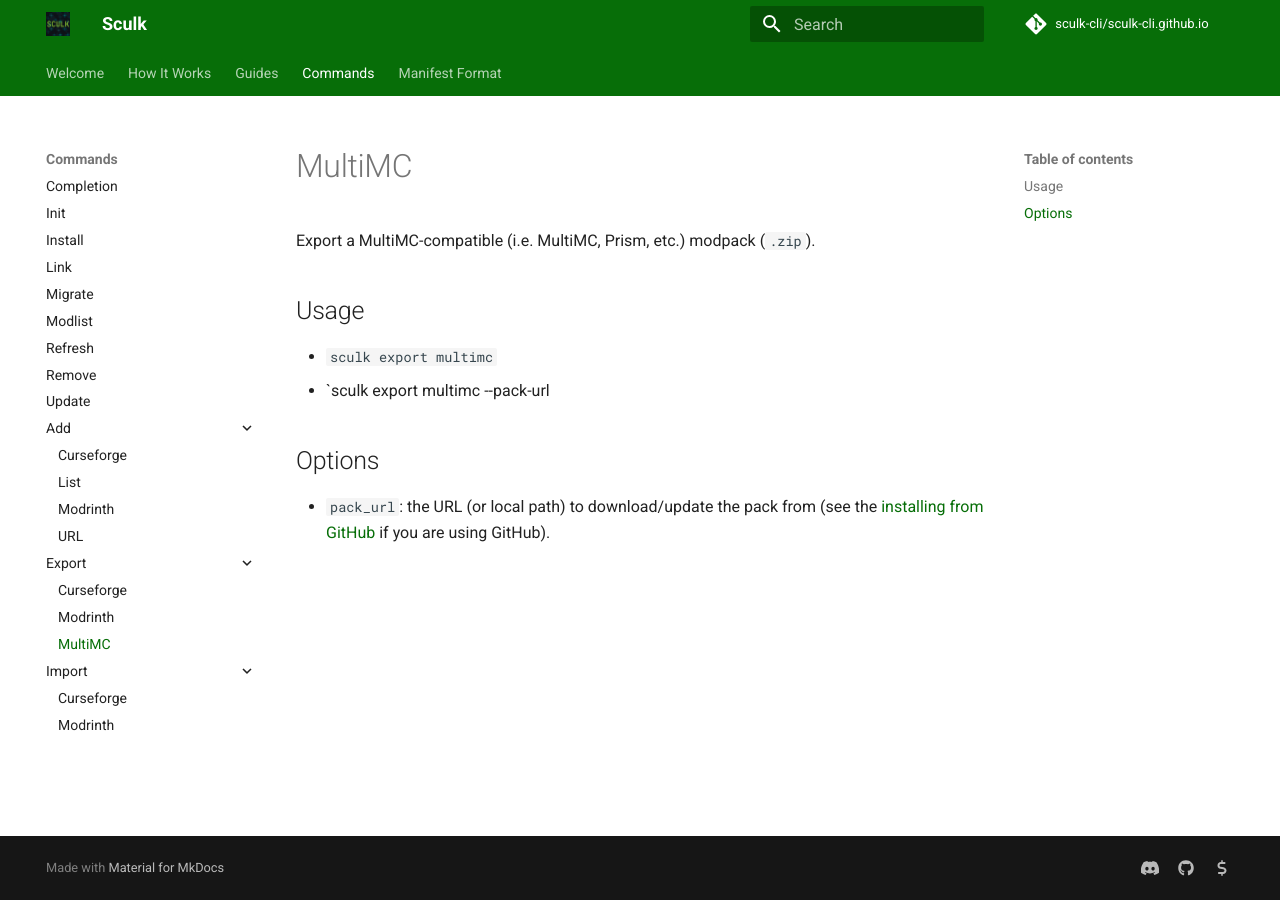
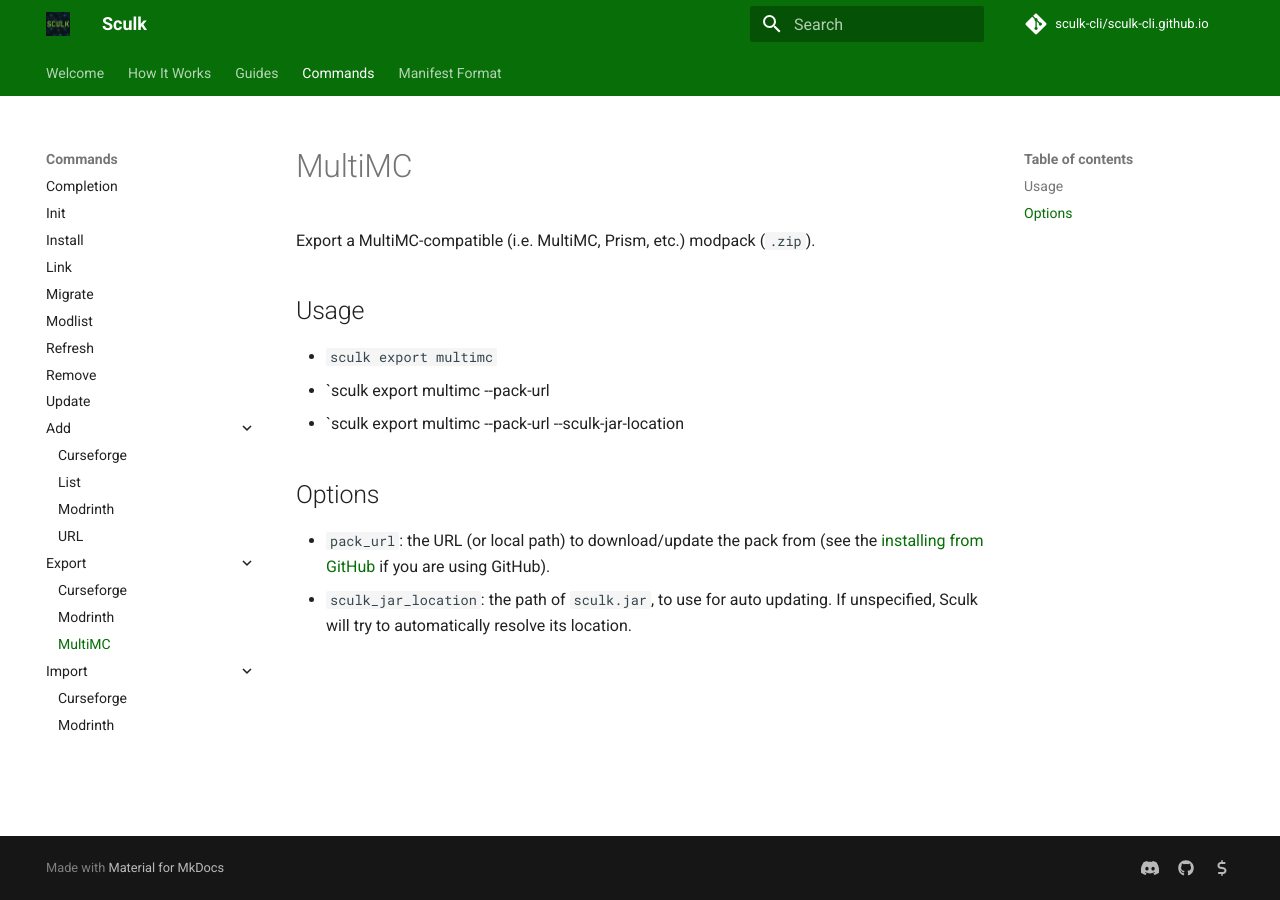
Before and after one commit to sculk-cli/sculk-cli.github.io, an MkDocs documentation site: the page built from docs/commands/export/multimc.md, in a window 1280 px wide. Built offline with MkDocs 1.6.1 and Material for MkDocs 9.7.7, drawn with Linux system fonts in a browser that asks for light colours; comment, search, counter and statistics services are not loaded.

Commit message:
feat: doc sculk_jar_location

```diff
--- a/docs/commands/export/multimc.md
+++ b/docs/commands/export/multimc.md
@@ -4,7 +4,9 @@
 
 - `sculk export multimc`
 - `sculk export multimc --pack-url <pack_url>
+- `sculk export multimc --pack-url <pack_url> --sculk-jar-location <sculk_jar_location>
 
 ## Options
 
 - `pack_url`: the URL (or local path) to download/update the pack from (see the [installing from GitHub](../../guides/installing-from-github.md) if you are using GitHub).
+- `sculk_jar_location`: the path of `sculk.jar`, to use for auto updating. If unspecified, Sculk will try to automatically resolve its location.
```
